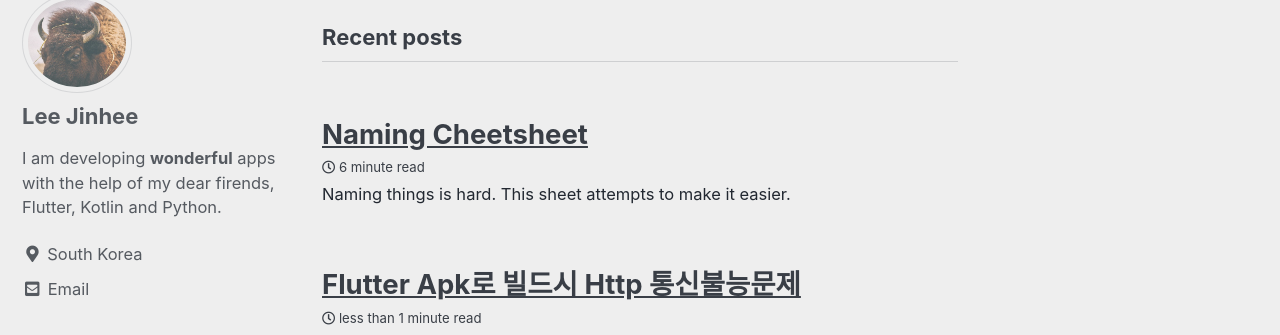
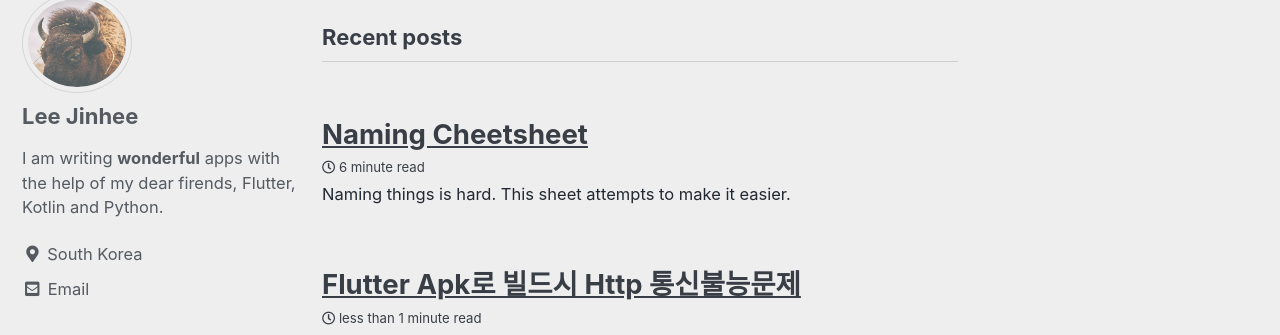
Before and after one commit to mopti/mopti.github.io, a Jekyll site: the page built from index.html, in a window 1280 px wide. Shown: the part 118-453 px from the top of the page. Built offline with Jekyll 4.4.1, drawn with Linux system fonts in a browser that asks for light colours; cached includes are drawn as plain includes; the list of posts is cut into pages by our own code.

Commit message:
_config.yml

```diff
--- a/_config.yml
+++ b/_config.yml
@@ -20,7 +20,7 @@ title                    : "MOPTI.DEV BLOG"
 title_separator          : "-"
 subtitle                 : # site tagline that appears below site title in masthead
 name                     : "MOPTI.DEV"
-description              : "I am developing **wonderful** apps with the help of my dear firends, Flutter, Kotlin and Python."
+description              : "I am writing **wonderful** apps with the help of my dear firends, Flutter, Kotlin and Python."
 url                      : # the base hostname & protocol for your site e.g. "https://mmistakes.github.io"
 baseurl                  : # the subpath of your site, e.g. "/blog"
 repository               : # GitHub username/repo-name e.g. "mmistakes/minimal-mistakes"
@@ -106,7 +106,7 @@ analytics:
 author:
   name             : "Lee Jinhee"
   avatar           : "/assets/images/profile_cow.jpg" # path of avatar image, e.g. "/assets/images/bio-photo.jpg"
-  bio              : "I am developing **wonderful** apps with the help of my dear firends, Flutter, Kotlin and Python."
+  bio              : "I am writing **wonderful** apps with the help of my dear firends, Flutter, Kotlin and Python."
   location         : "South Korea"
   email            : "wonderful@mopti.dev"
   links:
```
Also changed, not shown: 2 other files.
